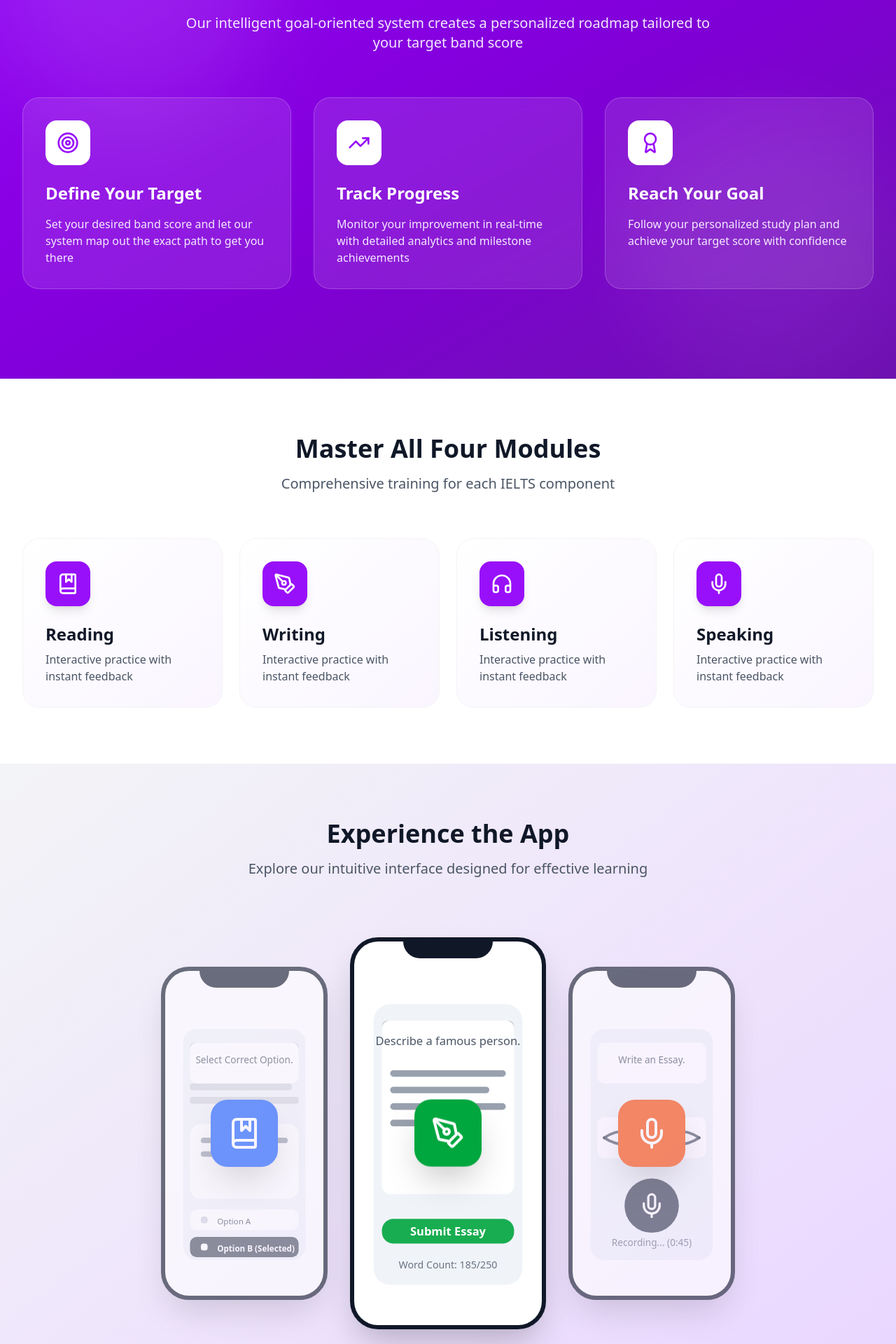
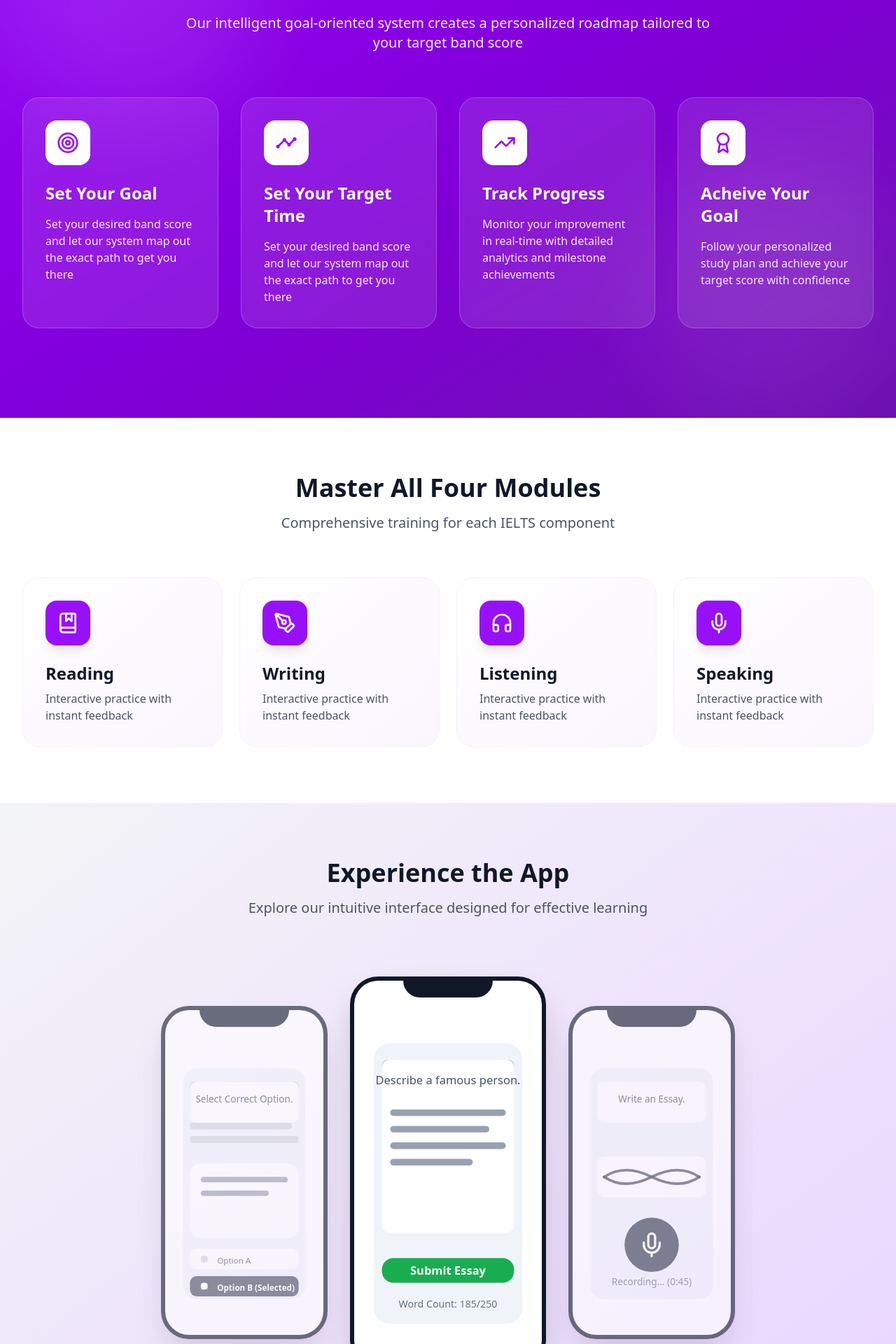
Before and after one commit to DevAbdullahZahid/React_app, a React (Vite) app: page / in a window 1280 px wide. Shown: the part 820-2740 px from the top of the page at 70% size. Built offline with nearby package versions, Linux system fonts and the light colour scheme.

Commit message:
Homepage Components Added

```diff
--- a/package.json
+++ b/package.json
@@ -14,6 +14,7 @@
     "lucide-react": "^0.544.0",
     "react": "^19.1.1",
     "react-dom": "^19.1.1",
+    "react-icons": "^5.5.0",
     "react-router": "^7.9.3",
     "react-router-dom": "^7.9.5",
     "tailwindcss": "^4.1.14"
--- a/src/Pages/HomePage.tsx
+++ b/src/Pages/HomePage.tsx
@@ -16,10 +16,10 @@
   BookMarked,
   Mic,
   TrendingUp,
-  RotateCcw, // Added for animation refresh icon
+  RotateCcw,// Added for animation refresh icon
 } from 'lucide-react';
 // import { Link } from 'react-router'; // Link is not used, keeping it commented out
-
+import { MdOutlineTimeline } from 'react-icons/md';
 // --- SVG Screen Mockup Components ---
 // We define simple, stylized SVGs to represent the content of each app screen.
 
@@ -252,19 +252,7 @@
 
   // Utility component for the floating animation (adjusting speed for better visibility)
   const FloatingIcon = ({ screen }) => {
-    const ScreenIcon = screen.icon;
-    return (
-      <div className="absolute inset-0 flex items-center justify-center z-20 pointer-events-none">
-        <div className={`
-          w-24 h-24 ${screen.bgColor} rounded-3xl
-          flex items-center justify-center shadow-2xl
-          animate-[float-slow_4s_ease-in-out_infinite]
-          transition-all duration-500
-        `}>
-          <ScreenIcon className="w-12 h-12 text-white" />
-        </div>
-      </div>
-    );
+
   };
 
 
@@ -365,10 +353,7 @@
                 <CheckCircle className="w-5 h-5 text-purple-600" />
                 <span>No credit card required</span>
               </div>
-              <div className="flex items-center space-x-2 transition-transform duration-300 hover:scale-110">
-                <CheckCircle className="w-5 h-5 text-purple-600" />
-                <span>7-day free trial</span>
-              </div>
+
               <div className="flex items-center space-x-2 transition-transform duration-300 hover:scale-110">
                 <CheckCircle className="w-5 h-5 text-purple-600" />
                 <span>Cancel anytime</span>
@@ -398,13 +383,21 @@
                 </p>
               </div>
 
-              <div className="grid md:grid-cols-3 gap-8 mb-12">
+              <div className="grid md:grid-cols-4 gap-8 mb-12">
                 {/* ... (The three "Define/Track/Reach" cards from HomePage.tsx) ... */}
                 <div className="bg-white/10 backdrop-blur-sm rounded-3xl p-8 border border-white/20 hover:bg-white/20 transition-all duration-500 group cursor-pointer">
                   <div className="w-16 h-16 bg-white rounded-2xl flex items-center justify-center mb-6 group-hover:scale-110 transition-transform duration-500">
                     <Target className="w-8 h-8 text-purple-600" />
                   </div>
-                  <h3 className="text-2xl font-bold text-white mb-4">Define Your Target</h3>
+                  <h3 className="text-2xl font-bold text-white mb-4">Set Your Goal</h3>
+                  <p className="text-purple-100">Set your desired band score and let our system map out the exact path to get you there</p>
+                </div>
+
+                <div className="bg-white/10 backdrop-blur-sm rounded-3xl p-8 border border-white/20 hover:bg-white/20 transition-all duration-500 group cursor-pointer">
+                  <div className="w-16 h-16 bg-white rounded-2xl flex items-center justify-center mb-6 group-hover:scale-110 transition-transform duration-500">
+                    <MdOutlineTimeline className="w-8 h-8 text-purple-600" />
+                  </div>
+                  <h3 className="text-2xl font-bold text-white mb-4">Set Your Target Time</h3>
                   <p className="text-purple-100">Set your desired band score and let our system map out the exact path to get you there</p>
                 </div>
 
@@ -420,7 +413,7 @@
                   <div className="w-16 h-16 bg-white rounded-2xl flex items-center justify-center mb-6 group-hover:scale-110 transition-transform duration-500">
                     <Award className="w-8 h-8 text-purple-600" />
                   </div>
-                  <h3 className="text-2xl font-bold text-white mb-4">Reach Your Goal</h3>
+                  <h3 className="text-2xl font-bold text-white mb-4">Acheive Your Goal</h3>
                   <p className="text-purple-100">Follow your personalized study plan and achieve your target score with confidence</p>
                 </div>
               </div>
@@ -540,7 +533,7 @@
         <div className="max-w-7xl mx-auto ">
           <div className="grid grid-cols-2 md:grid-cols-4 gap-8">
             {[
-              { value: '50K+', label: 'Active Learners' },
+              { value: '50K+', label: '' },
               { value: '8.0', label: 'Average Band Score' },
               { value: '95%', label: 'Success Rate' },
               { value: '>72', label: 'Hour Support' }
--- a/src/components/Footor.tsx
+++ b/src/components/Footor.tsx
@@ -31,9 +31,17 @@
               </div>
               <span className="text-white font-bold">iPrep IELTS</span>
             </div>
-            <p className="text-sm">
+            <p className="text-sm pb-10">
               Intelligent IELTS preparation platform for achieving your dream score.
             </p>
+
+             <li>
+               <Link
+                to="/contactus"
+                  className={`
+                    ${linkClasses} bg-purple-600 hover:bg-purple-700 text-white px-6 py-2 rounded-xl transition-all duration-300 hover:shadow-lg hover:shadow-purple-300 inline-flex items-center justify-center font-medium `}>Contact us</Link>
+                </li>
+
           </div>
           <div>
             <h4 className="text-white font-semibold mb-4">Product</h4>
@@ -45,7 +53,7 @@
               <li><a href="/#app" className={linkClasses}>App Preview</a></li> {/* External/Hash link can remain <a> */}
 
               {/* --- CONTACT US FIX --- */}
-              <li><Link to="/contactus" className={linkClasses}>Contact US</Link></li>
+
             </ul>
           </div>
 
```
Also changed, not shown: 1 other file (tests, documents, lock files or other folders).
